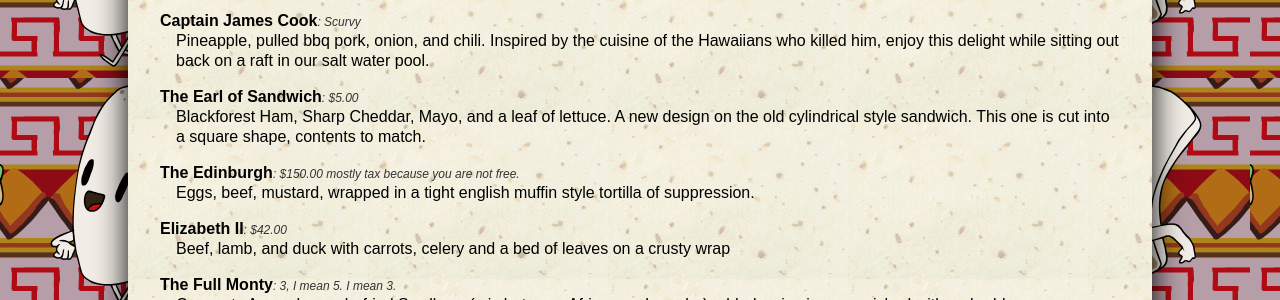
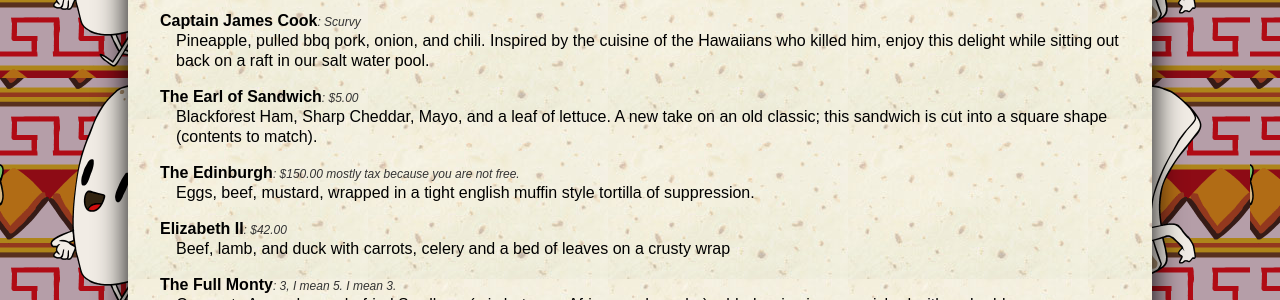
Before and after one commit to ornj/lord-simeons, a Jekyll site: the page built from index.html, in a window 1280 px wide. Shown: the part 672-972 px from the top of the page. Built offline with Jekyll 4.4.1, drawn with Linux system fonts in a browser that asks for light colours.

Commit message:
Fixes earl of sandwich description.

```diff
--- a/_data/burritos/earl_of_sandwich.json
+++ b/_data/burritos/earl_of_sandwich.json
@@ -1,6 +1,6 @@
 {
     "name": "The Earl of Sandwich",
-    "description": "Blackforest Ham, Sharp Cheddar, Mayo, and a leaf of lettuce. A new design on the old cylindrical style sandwich. This one is cut into a square shape, contents to match.",
+    "description": "Blackforest Ham, Sharp Cheddar, Mayo, and a leaf of lettuce. A new take on an old classic; this sandwich is cut into a square shape (contents to match).",
     "price": "$5.00",
     "image_url": ""
 }
```
